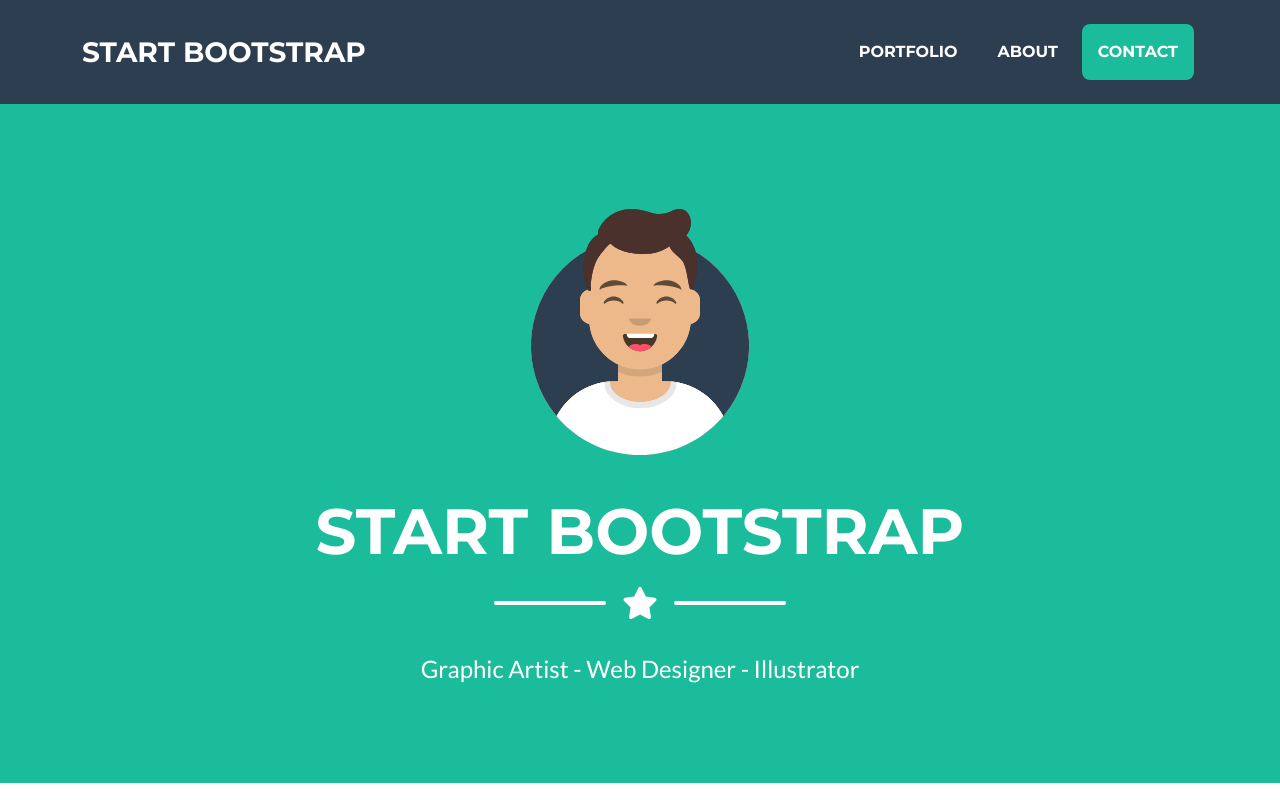
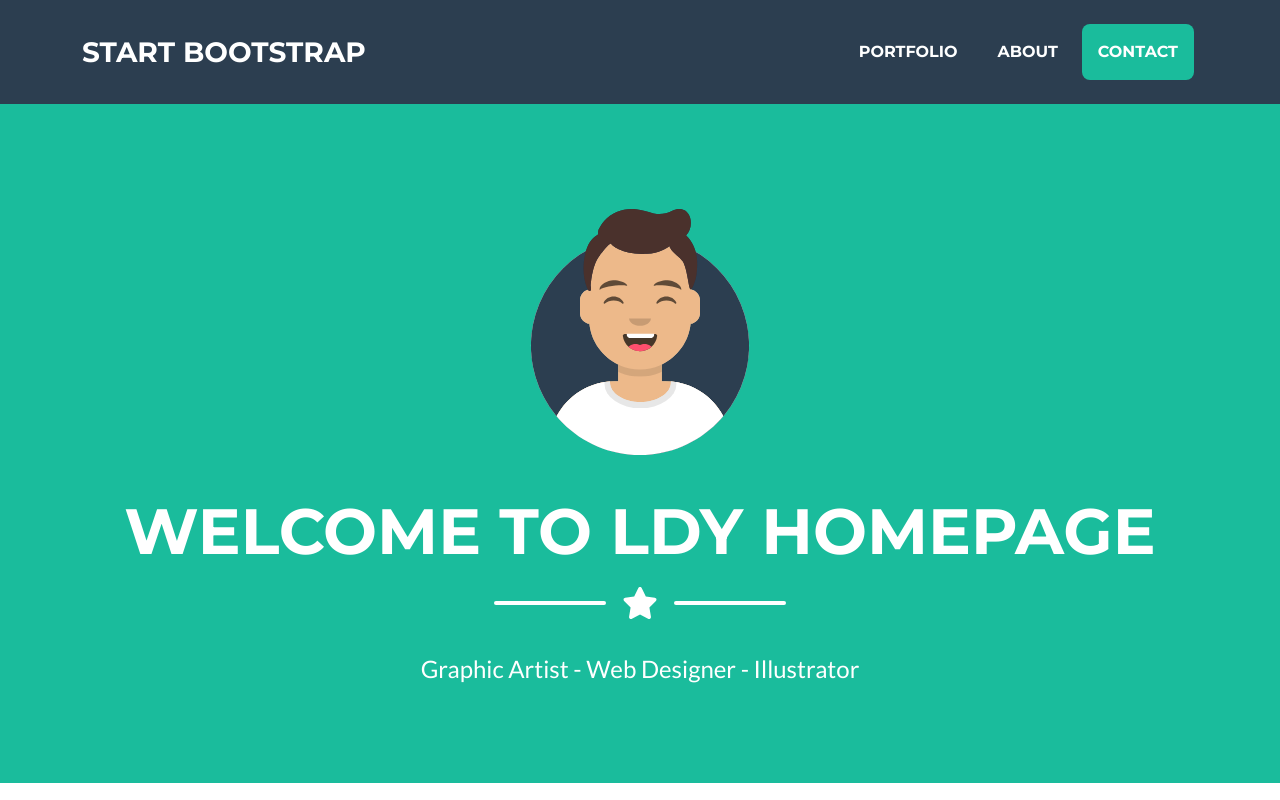
Before and after one commit to gsaldy/homepage_test2, a plain HTML site: page index.html in a window 1280 px wide. Shown: the top 800 px of the page. Drawn offline with nearby package versions, Linux system fonts and the light colour scheme.

Commit message:
Update index.html

```diff
--- a/index.html
+++ b/index.html
@@ -40,7 +40,7 @@
                 <!-- Masthead Avatar Image-->
                 <img class="masthead-avatar mb-5" src="assets/img/avataaars.svg" alt="..." />
                 <!-- Masthead Heading-->
-                <h1 class="masthead-heading text-uppercase mb-0">Start Bootstrap</h1>
+                <h1 class="masthead-heading text-uppercase mb-0">Welcome to LDY Homepage</h1>
                 <!-- Icon Divider-->
                 <div class="divider-custom divider-light">
                     <div class="divider-custom-line"></div>
```
